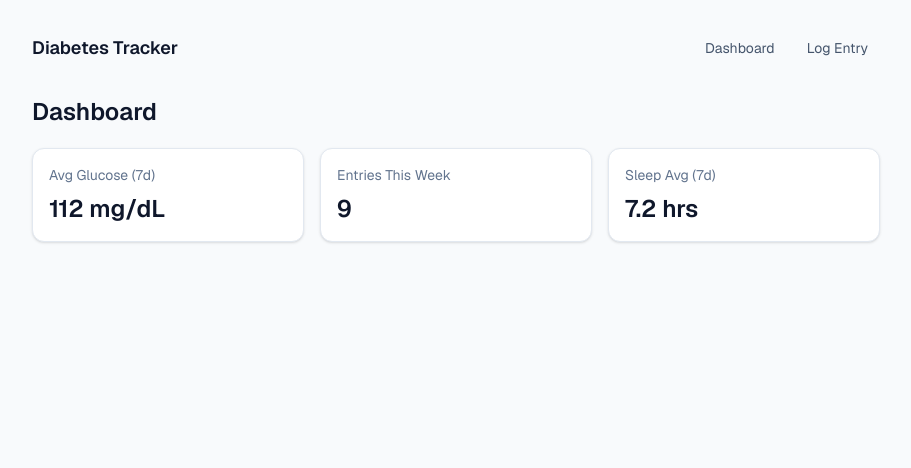
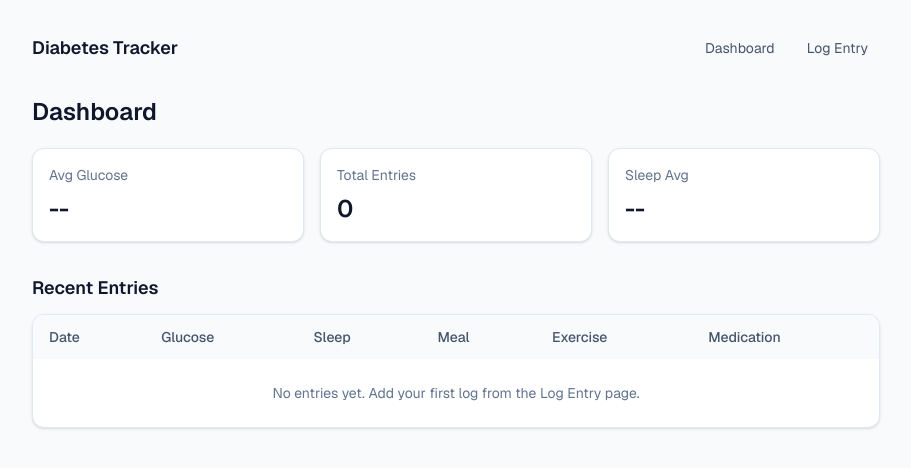
Before and after one commit to mayavend/diabetes-tracker, a Next.js app: page / in a window 1280 px wide. Shown: the top 468 px of the page, without its empty margins (184-1095 px from the left). Built offline with nearby package versions, Linux system fonts and the light colour scheme.

Commit message:
making mvp interactive

```diff
--- a/src/app/log-entry/page.tsx
+++ b/src/app/log-entry/page.tsx
@@ -1,15 +1,68 @@
+"use client";
+
+import { FormEvent, useState } from "react";
+import { Entry, saveEntry } from "@/lib/entries";
+
+type FormState = {
+  glucose: string;
+  mealNote: string;
+  exerciseNote: string;
+  sleepHours: string;
+  medication: string;
+  notes: string;
+};
+
+const initialFormState: FormState = {
+  glucose: "",
+  mealNote: "",
+  exerciseNote: "",
+  sleepHours: "",
+  medication: "",
+  notes: "",
+};
+
 export default function LogEntryPage() {
+  const [form, setForm] = useState<FormState>(initialFormState);
+  const [successMessage, setSuccessMessage] = useState("");
+
+  function handleSubmit(event: FormEvent<HTMLFormElement>) {
+    event.preventDefault();
+
+    const entry: Entry = {
+      id: crypto.randomUUID(),
+      createdAt: new Date().toISOString(),
+      glucose: form.glucose ? Number(form.glucose) : null,
+      mealNote: form.mealNote.trim(),
+      exerciseNote: form.exerciseNote.trim(),
+      sleepHours: form.sleepHours ? Number(form.sleepHours) : null,
+      medication: form.medication.trim(),
+      notes: form.notes.trim(),
+    };
+
+    saveEntry(entry);
+    setForm(initialFormState);
+    setSuccessMessage("Entry saved successfully.");
+  }
+
   return (
     <div>
       <h2 className="mb-5 text-2xl font-semibold">Log Entry</h2>
 
-      <form className="space-y-4 rounded-xl border border-slate-200 bg-white p-5 shadow-sm">
+      <form
+        onSubmit={handleSubmit}
+        className="space-y-4 rounded-xl border border-slate-200 bg-white p-5 shadow-sm"
+      >
         <div className="grid gap-4 sm:grid-cols-2">
           <label className="flex flex-col gap-1 text-sm">
             <span className="font-medium text-slate-700">Glucose (mg/dL)</span>
             <input
               type="number"
               placeholder="e.g. 108"
+              value={form.glucose}
+              onChange={(event) => {
+                setSuccessMessage("");
+                setForm((current) => ({ ...current, glucose: event.target.value }));
+              }}
               className="rounded-md border border-slate-300 px-3 py-2 outline-none ring-sky-200 focus:ring"
             />
           </label>
@@ -20,6 +73,14 @@ export default function LogEntryPage() {
               type="number"
               step="0.5"
               placeholder="e.g. 7.5"
+              value={form.sleepHours}
+              onChange={(event) => {
+                setSuccessMessage("");
+                setForm((current) => ({
+                  ...current,
+                  sleepHours: event.target.value,
+                }));
+              }}
               className="rounded-md border border-slate-300 px-3 py-2 outline-none ring-sky-200 focus:ring"
             />
           </label>
@@ -30,6 +91,11 @@ export default function LogEntryPage() {
           <input
             type="text"
             placeholder="What did you eat?"
+            value={form.mealNote}
+            onChange={(event) => {
+              setSuccessMessage("");
+              setForm((current) => ({ ...current, mealNote: event.target.value }));
+            }}
             className="rounded-md border border-slate-300 px-3 py-2 outline-none ring-sky-200 focus:ring"
           />
         </label>
@@ -39,6 +105,11 @@ export default function LogEntryPage() {
           <input
             type="text"
             placeholder="Any activity today?"
+            value={form.exerciseNote}
+            onChange={(event) => {
+              setSuccessMessage("");
+              setForm((current) => ({ ...current, exerciseNote: event.target.value }));
+            }}
             className="rounded-md border border-slate-300 px-3 py-2 outline-none ring-sky-200 focus:ring"
           />
         </label>
@@ -48,6 +119,11 @@ export default function LogEntryPage() {
           <input
             type="text"
             placeholder="Medication and dose"
+            value={form.medication}
+            onChange={(event) => {
+              setSuccessMessage("");
+              setForm((current) => ({ ...current, medication: event.target.value }));
+            }}
             className="rounded-md border border-slate-300 px-3 py-2 outline-none ring-sky-200 focus:ring"
           />
         </label>
@@ -57,12 +133,23 @@ export default function LogEntryPage() {
           <textarea
             rows={4}
             placeholder="Anything else to track?"
+            value={form.notes}
+            onChange={(event) => {
+              setSuccessMessage("");
+              setForm((current) => ({ ...current, notes: event.target.value }));
+            }}
             className="rounded-md border border-slate-300 px-3 py-2 outline-none ring-sky-200 focus:ring"
           />
         </label>
 
+        {successMessage ? (
+          <p className="rounded-md bg-emerald-50 px-3 py-2 text-sm text-emerald-700">
+            {successMessage}
+          </p>
+        ) : null}
+
         <button
-          type="button"
+          type="submit"
           className="rounded-md bg-sky-600 px-4 py-2 text-sm font-medium text-white hover:bg-sky-700"
         >
           Save Entry
--- a/src/app/page.tsx
+++ b/src/app/page.tsx
@@ -1,15 +1,100 @@
+"use client";
+
+import { useMemo, useState } from "react";
 import { SummaryCard } from "@/components/summary-card";
-import { dashboardSummary } from "@/lib/mock-data";
+import { Entry, getEntries } from "@/lib/entries";
 
 export default function Home() {
+  const [entries] = useState<Entry[]>(() => getEntries());
+
+  const summary = useMemo(() => {
+    const glucoseValues = entries
+      .map((entry) => entry.glucose)
+      .filter((value): value is number => value !== null);
+    const sleepValues = entries
+      .map((entry) => entry.sleepHours)
+      .filter((value): value is number => value !== null);
+
+    const avgGlucose =
+      glucoseValues.length > 0
+        ? `${Math.round(
+            glucoseValues.reduce((sum, value) => sum + value, 0) /
+              glucoseValues.length,
+          )} mg/dL`
+        : "--";
+
+    const avgSleep =
+      sleepValues.length > 0
+        ? `${(
+            sleepValues.reduce((sum, value) => sum + value, 0) / sleepValues.length
+          ).toFixed(1)} hrs`
+        : "--";
+
+    return [
+      { label: "Avg Glucose", value: avgGlucose },
+      { label: "Total Entries", value: String(entries.length) },
+      { label: "Sleep Avg", value: avgSleep },
+    ];
+  }, [entries]);
+
   return (
     <div>
       <h2 className="mb-5 text-2xl font-semibold">Dashboard</h2>
       <div className="grid gap-4 sm:grid-cols-3">
-        {dashboardSummary.map((item) => (
+        {summary.map((item) => (
           <SummaryCard key={item.label} label={item.label} value={item.value} />
         ))}
       </div>
+
+      <section className="mt-8">
+        <h3 className="mb-3 text-lg font-semibold">Recent Entries</h3>
+        <div className="overflow-x-auto rounded-xl border border-slate-200 bg-white shadow-sm">
+          <table className="min-w-full text-left text-sm">
+            <thead className="bg-slate-50 text-slate-600">
+              <tr>
+                <th className="px-4 py-3 font-medium">Date</th>
+                <th className="px-4 py-3 font-medium">Glucose</th>
+                <th className="px-4 py-3 font-medium">Sleep</th>
+                <th className="px-4 py-3 font-medium">Meal</th>
+                <th className="px-4 py-3 font-medium">Exercise</th>
+                <th className="px-4 py-3 font-medium">Medication</th>
+              </tr>
+            </thead>
+            <tbody>
+              {entries.length === 0 ? (
+                <tr>
+                  <td colSpan={6} className="px-4 py-6 text-center text-slate-500">
+                    No entries yet. Add your first log from the Log Entry page.
+                  </td>
+                </tr>
+              ) : (
+                entries.slice(0, 8).map((entry) => (
+                  <tr key={entry.id} className="border-t border-slate-100">
+                    <td className="px-4 py-3 text-slate-700">
+                      {new Date(entry.createdAt).toLocaleDateString()}
+                    </td>
+                    <td className="px-4 py-3 text-slate-700">
+                      {entry.glucose ?? "--"}
+                    </td>
+                    <td className="px-4 py-3 text-slate-700">
+                      {entry.sleepHours ?? "--"}
+                    </td>
+                    <td className="px-4 py-3 text-slate-700">
+                      {entry.mealNote || "--"}
+                    </td>
+                    <td className="px-4 py-3 text-slate-700">
+                      {entry.exerciseNote || "--"}
+                    </td>
+                    <td className="px-4 py-3 text-slate-700">
+                      {entry.medication || "--"}
+                    </td>
+                  </tr>
+                ))
+              )}
+            </tbody>
+          </table>
+        </div>
+      </section>
     </div>
   );
 }
--- /dev/null
+++ b/src/lib/entries.ts
@@ -0,0 +1,33 @@
+export type Entry = {
+  id: string;
+  createdAt: string;
+  glucose: number | null;
+  mealNote: string;
+  exerciseNote: string;
+  sleepHours: number | null;
+  medication: string;
+  notes: string;
+};
+
+export const ENTRIES_STORAGE_KEY = "diabetes-tracker-entries";
+
+export function getEntries(): Entry[] {
+  if (typeof window === "undefined") return [];
+
+  const raw = window.localStorage.getItem(ENTRIES_STORAGE_KEY);
+  if (!raw) return [];
+
+  try {
+    const parsed = JSON.parse(raw) as Entry[];
+    return Array.isArray(parsed) ? parsed : [];
+  } catch {
+    return [];
+  }
+}
+
+export function saveEntry(entry: Entry): Entry[] {
+  const existing = getEntries();
+  const updated = [entry, ...existing];
+  window.localStorage.setItem(ENTRIES_STORAGE_KEY, JSON.stringify(updated));
+  return updated;
+}
--- a/src/lib/mock-data.ts
+++ /dev/null
@@ -1,5 +0,0 @@
-export const dashboardSummary = [
-  { label: "Avg Glucose (7d)", value: "112 mg/dL" },
-  { label: "Entries This Week", value: "9" },
-  { label: "Sleep Avg (7d)", value: "7.2 hrs" },
-];
```
